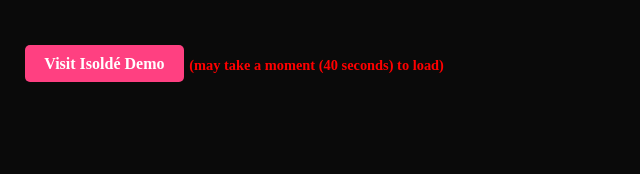
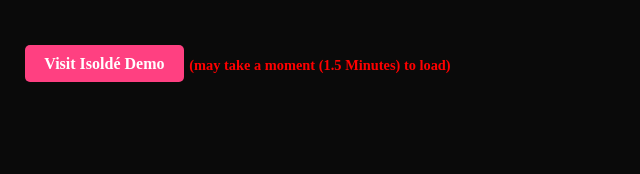
Before and after one commit to bezallel/Myfolio, a plain HTML site: page index.html in a window 1280 px wide. Shown: the part 1026-1200 px from the top of the page, 243-883 px from the left. Drawn offline with Linux system fonts and the light colour scheme.

Commit message:
Update index.html

```diff
--- a/index.html
+++ b/index.html
@@ -62,7 +62,7 @@
     <a href="https://isolde-zech.onrender.com" target="_blank" class="visit-btn">
       Visit Isoldé Demo
     </a>
-      <span class="demo-note"> (may take a moment (40 seconds) to load)</span>
+      <span class="demo-note"> (may take a moment (1.5 Minutes) to load)</span>
   </section>
 
 
```
